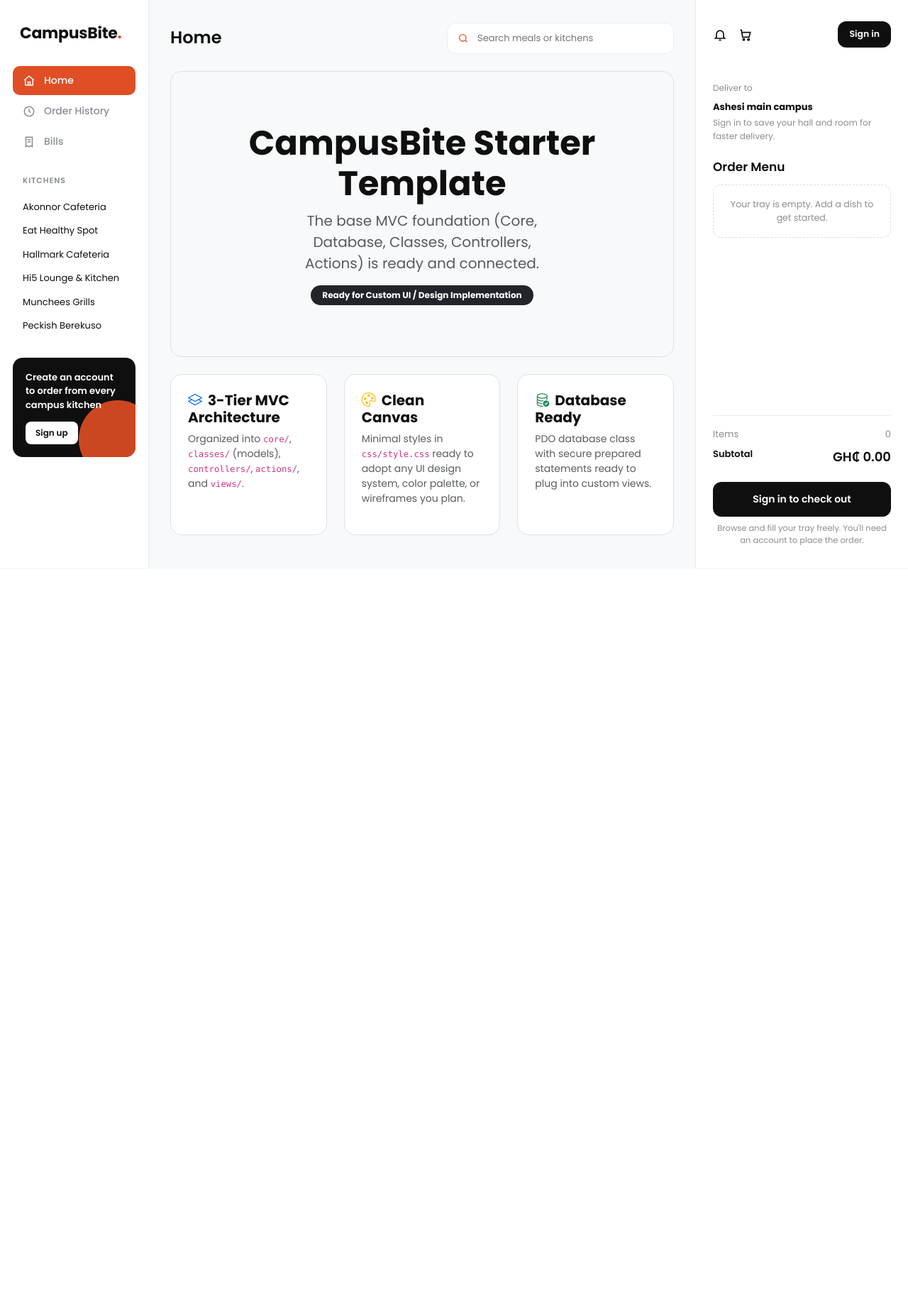
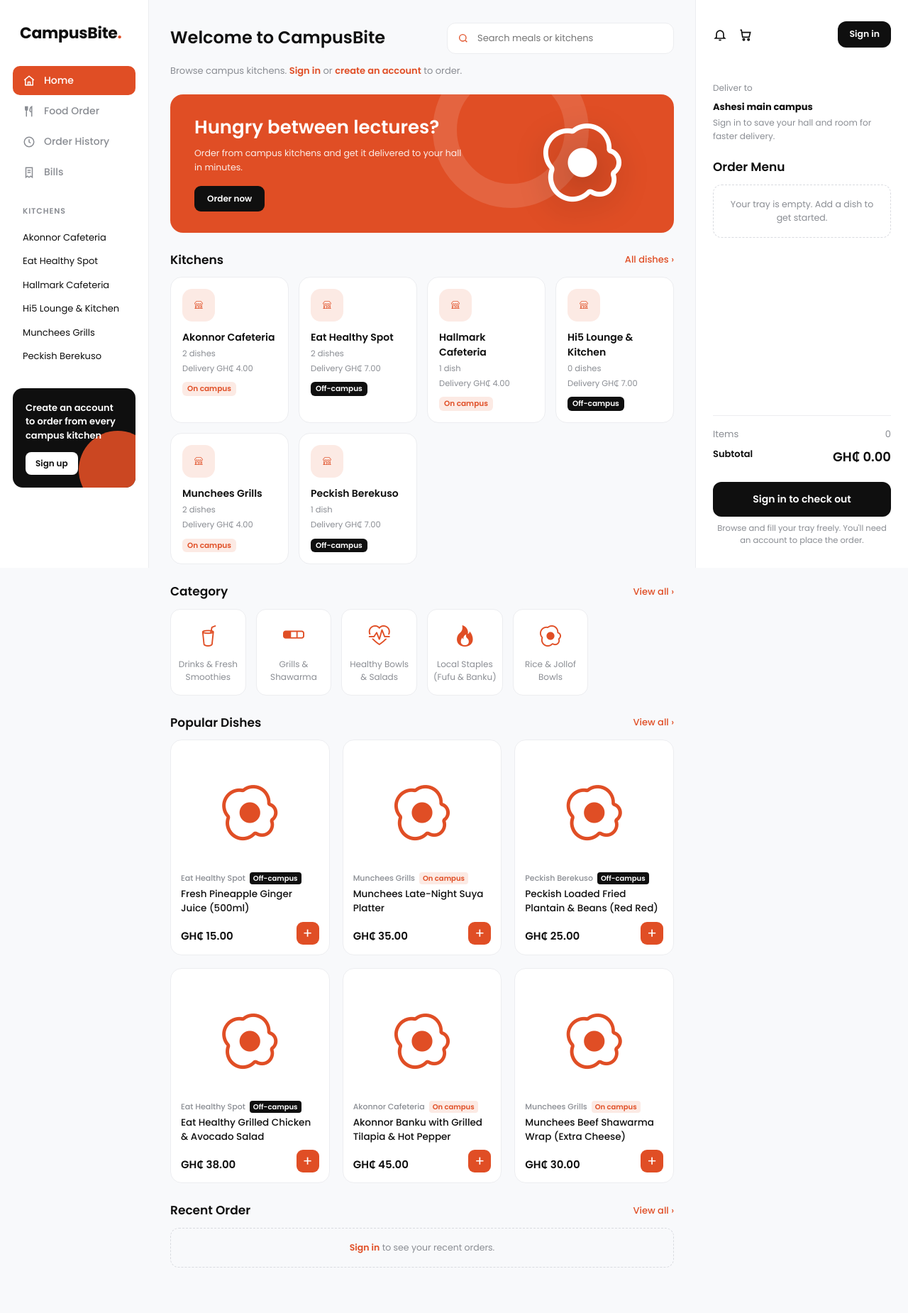
Before and after one commit to jeromeadedze/ProjectEcomm-CampusBite, a PHP site: page /index.php in a window 1280 px wide. Shown: the whole page at 71% size. Before the commit the page ends 800 px from the top, so only its background shows below. Run offline with PHP 8.4, Linux system fonts and the light colour scheme; data comes from the database, SQL or seed files in the repository; tables that the repository leaves empty hold one stand-in row (values such as "Sample post"); a stand-in replaces the project's code that opens the database connection; some libraries are stand-ins or nearby versions.

Commit message:
feat: implement home dashboard and menu listings with kitchen and category filters

```diff
--- a/classes/OrderClass.php
+++ b/classes/OrderClass.php
@@ -87,5 +87,27 @@ class OrderClass extends Database
         $sql = "SELECT * FROM order_tracking WHERE order_id = ? ORDER BY tracking_id ASC";
         return $this->fetchAll($sql, [$orderId]);
     }
+
+    // Latest orders for the home page, each with its first meal and a total
+    public function getRecentOrdersWithSummary($customerId, $limit = 3)
+    {
+        $sql = "SELECT o.order_id, o.invoice_no, o.order_date, o.order_status, o.delivery_fee,
+                       (SELECT COALESCE(SUM(od.qty * p.product_price), 0)
+                        FROM orderdetails od JOIN products p ON od.product_id = p.product_id
+                        WHERE od.order_id = o.order_id) AS items_total,
+                       (SELECT COUNT(*) FROM orderdetails od WHERE od.order_id = o.order_id) AS item_count,
+                       (SELECT p.product_title FROM orderdetails od JOIN products p ON od.product_id = p.product_id
+                        WHERE od.order_id = o.order_id ORDER BY p.product_id LIMIT 1) AS first_title,
+                       (SELECT p.product_image FROM orderdetails od JOIN products p ON od.product_id = p.product_id
+                        WHERE od.order_id = o.order_id ORDER BY p.product_id LIMIT 1) AS first_image,
+                       (SELECT b.brand_name FROM orderdetails od JOIN products p ON od.product_id = p.product_id
+                        JOIN brands b ON p.product_brand = b.brand_id
+                        WHERE od.order_id = o.order_id ORDER BY p.product_id LIMIT 1) AS first_kitchen
+                FROM orders o
+                WHERE o.customer_id = ?
+                ORDER BY o.order_id DESC
+                LIMIT " . intval($limit);
+        return $this->fetchAll($sql, [$customerId]);
+    }
 }
 ?>
--- a/classes/ProductClass.php
+++ b/classes/ProductClass.php
@@ -231,5 +231,73 @@ class ProductClass extends Database
         return $this->execute($sql, [$id]);
     }
 
+    // ==========================================
+    // SHOPPER LISTINGS (available meals in active kitchens only)
+    // ==========================================
+    public function getBrandsWithCounts()
+    {
+        $sql = "SELECT b.*, COUNT(p.product_id) AS dish_count
+                FROM brands b
+                LEFT JOIN products p ON p.product_brand = b.brand_id AND p.is_available = 1
+                WHERE b.is_active = 1
+                GROUP BY b.brand_id
+                ORDER BY b.brand_name ASC";
+        return $this->fetchAll($sql);
+    }
+
+    // Categories that have at least one meal shoppers can order
+    public function getCategoriesWithDishes($brandId = 0)
+    {
+        $sql = "SELECT c.*, COUNT(p.product_id) AS dish_count
+                FROM categories c
+                JOIN products p ON p.product_cat = c.cat_id AND p.is_available = 1
+                JOIN brands b ON p.product_brand = b.brand_id AND b.is_active = 1";
+        $params = [];
+        if ($brandId > 0) {
+            $sql .= " WHERE b.brand_id = ?";
+            $params[] = $brandId;
+        }
+        $sql .= " GROUP BY c.cat_id ORDER BY c.cat_name ASC";
+        return $this->fetchAll($sql, $params);
+    }
+
+    public function countAvailableProducts($brandId = 0, $catId = 0)
+    {
+        [$where, $params] = $this->availableFilter($brandId, $catId);
+        $sql = "SELECT COUNT(*) AS total
+                FROM products p
+                JOIN brands b ON p.product_brand = b.brand_id
+                WHERE $where";
+        $row = $this->fetchOne($sql, $params);
+        return (int)$row['total'];
+    }
+
+    public function getAvailableProductsPage($brandId, $catId, $limit, $offset)
+    {
+        [$where, $params] = $this->availableFilter($brandId, $catId);
+        $sql = "SELECT p.*, c.cat_name, b.brand_name, b.zone
+                FROM products p
+                JOIN categories c ON p.product_cat = c.cat_id
+                JOIN brands b ON p.product_brand = b.brand_id
+                WHERE $where
+                ORDER BY p.product_id DESC
+                LIMIT " . intval($limit) . " OFFSET " . intval($offset);
+        return $this->fetchAll($sql, $params);
+    }
+
+    private function availableFilter($brandId, $catId)
+    {
+        $where = "p.is_available = 1 AND b.is_active = 1";
+        $params = [];
+        if ($brandId > 0) {
+            $where .= " AND p.product_brand = ?";
+            $params[] = $brandId;
+        }
+        if ($catId > 0) {
+            $where .= " AND p.product_cat = ?";
+            $params[] = $catId;
+        }
+        return [$where, $params];
+    }
 }
 ?>
--- a/controllers/OrderController.php
+++ b/controllers/OrderController.php
@@ -54,5 +54,10 @@ class OrderController
     {
         return $this->orderModel->getTrackingHistory($orderId);
     }
+
+    public function getRecentOrdersWithSummary($customerId, $limit = 3)
+    {
+        return $this->orderModel->getRecentOrdersWithSummary($customerId, $limit);
+    }
 }
 ?>
--- a/controllers/ProductController.php
+++ b/controllers/ProductController.php
@@ -7,6 +7,14 @@ class ProductController
         'Zone A' => 'Zone A: on campus (GH₵ 4.00 delivery)',
         'Zone B' => 'Zone B: Berekuso corridor (GH₵ 7.00 delivery)',
     ];
+
+    // Delivery fee in GH₵ for each zone, as shown on kitchen cards
+    const DELIVERY_FEES = [
+        'Zone A' => 4,
+        'Zone B' => 7,
+    ];
+
+    const DISHES_PER_PAGE = 24;
 
     const CATEGORY_ICONS = [
         'bi-egg-fried' => 'Fried egg',
@@ -322,5 +330,31 @@ class ProductController
         return $this->productModel->deleteProduct($id);
     }
 
+    // Shopper listings
+    public function getBrandsWithCounts()
+    {
+        return $this->productModel->getBrandsWithCounts();
+    }
+
+    public function getCategoriesWithDishes($brandId = 0)
+    {
+        return $this->productModel->getCategoriesWithDishes($brandId);
+    }
+
+    public function countAvailableProducts($brandId = 0, $catId = 0)
+    {
+        return $this->productModel->countAvailableProducts($brandId, $catId);
+    }
+
+    public function getAvailableProductsPage($brandId, $catId, $page)
+    {
+        $offset = (max(1, (int)$page) - 1) * self::DISHES_PER_PAGE;
+        return $this->productModel->getAvailableProductsPage($brandId, $catId, self::DISHES_PER_PAGE, $offset);
+    }
+
+    public function deliveryFeeForZone($zone)
+    {
+        return self::DELIVERY_FEES[$zone] ?? self::DELIVERY_FEES['Zone A'];
+    }
 }
 ?>
--- a/css/campusbite.css
+++ b/css/campusbite.css
@@ -173,3 +173,12 @@ a.cb-checkout-signin:hover,a.cb-checkout-link:hover{color:#fff}
 .cb-signin-note{font-size:11.5px;color:var(--muted);text-align:center;margin:8px 0 0;line-height:1.5}
 .cb-signin-note a{color:var(--ember);font-weight:600}
 .cb-page-title{margin-bottom:24px}
+
+/* Home and menu pages */
+.cb-sub{font-size:13px;color:var(--muted);margin:-10px 0 18px}
+.cb-link{color:var(--ember);font-weight:600}
+.cb-link:hover{color:var(--ember-d)}
+.cb-chip{text-decoration:none}
+.cb-vcard-icon i,.cb-cat-icon i{font-size:inherit;line-height:1;color:var(--ember)}
+.cb-hero-emoji i{color:#fff}
+.cb-dish-emoji i{color:var(--ember)}
--- a/index.php
+++ b/index.php
@@ -2,6 +2,5 @@
 define('ROOT_DIR', '.');
 require_once __DIR__ . '/core/core.php';
 
-// Direct to the clean base template view
 require_once __DIR__ . '/views/home.php';
 ?>
--- a/views/home.php
+++ b/views/home.php
@@ -1,43 +1,103 @@
 <?php
+// Translated from the theme's campusbite-dashboard section
+require_once __DIR__ . '/../controllers/ProductController.php';
+require_once __DIR__ . '/../controllers/OrderController.php';
+
 $ROOT_DIR = defined('ROOT_DIR') ? ROOT_DIR : '..';
+
+$productController = new ProductController();
+$kitchens = $productController->getBrandsWithCounts();
+$categories = $productController->getCategoriesWithDishes();
+$popularDishes = $productController->getFeaturedProducts(6);
+
+$recentOrders = [];
+if (is_logged_in()) {
+    $orderController = new OrderController();
+    $recentOrders = $orderController->getRecentOrdersWithSummary(get_user_id(), 3);
+}
+
+$firstName = trim(explode(' ', trim($_SESSION['customer_name'] ?? ''))[0]);
+$pageHeading = is_logged_in() ? 'Hello' . ($firstName !== '' ? ', ' . $firstName : '') : 'Welcome to CampusBite';
+
 require_once __DIR__ . '/layout/header.php';
 ?>
 
-<div class="p-5 mb-4 bg-light rounded-4 text-center border">
-    <div class="container-fluid py-4">
-        <h1 class="display-5 fw-bold">CampusBite Starter Template</h1>
-        <p class="col-md-8 mx-auto fs-5 text-muted">
-            The base MVC foundation (Core, Database, Classes, Controllers, Actions) is ready and connected.
-        </p>
-        <span class="badge bg-dark rounded-pill px-3 py-2">Ready for Custom UI / Design Implementation</span>
+<?php if (!is_logged_in()): ?>
+    <p class="cb-sub">Browse campus kitchens. <a class="cb-link" href="<?php echo $ROOT_DIR; ?>/views/login.php">Sign in</a> or <a class="cb-link" href="<?php echo $ROOT_DIR; ?>/views/register.php">create an account</a> to order.</p>
+<?php endif; ?>
+
+<div class="cb-hero">
+    <div>
+        <h3>Hungry between lectures?</h3>
+        <p>Order from campus kitchens and get it delivered to your hall in minutes.</p>
+        <a class="cb-hero-btn" href="<?php echo $ROOT_DIR; ?>/views/menu.php">Order now</a>
+    </div>
+    <div class="cb-hero-media">
+        <span class="cb-hero-emoji" aria-hidden="true"><i class="bi bi-egg-fried"></i></span>
     </div>
 </div>
 
-<div class="row g-4">
-    <div class="col-md-4">
-        <div class="p-4 border rounded-4 bg-white h-100">
-            <h5 class="fw-bold"><i class="bi bi-layers text-primary me-2"></i>3-Tier MVC Architecture</h5>
-            <p class="text-muted small">
-                Organized into <code>core/</code>, <code>classes/</code> (models), <code>controllers/</code>, <code>actions/</code>, and <code>views/</code>.
-            </p>
-        </div>
+<?php if (!empty($kitchens)): ?>
+    <div class="cb-row"><h2>Kitchens</h2><a class="cb-viewall" href="<?php echo $ROOT_DIR; ?>/views/menu.php">All dishes ›</a></div>
+    <div class="cb-vendors">
+        <?php foreach ($kitchens as $kitchen): ?>
+            <?php require __DIR__ . '/layout/kitchen_card.php'; ?>
+        <?php endforeach; ?>
     </div>
-    <div class="col-md-4">
-        <div class="p-4 border rounded-4 bg-white h-100">
-            <h5 class="fw-bold"><i class="bi bi-palette text-warning me-2"></i>Clean Canvas</h5>
-            <p class="text-muted small">
-                Minimal styles in <code>css/style.css</code> ready to adopt any UI design system, color palette, or wireframes you plan.
-            </p>
-        </div>
+<?php endif; ?>
+
+<?php if (!empty($categories)): ?>
+    <div class="cb-row"><h2>Category</h2><a class="cb-viewall" href="<?php echo $ROOT_DIR; ?>/views/menu.php">View all ›</a></div>
+    <div class="cb-cats">
+        <?php foreach ($categories as $category): ?>
+            <a class="cb-cat" href="<?php echo $ROOT_DIR; ?>/views/menu.php?cat=<?php echo (int)$category['cat_id']; ?>">
+                <div class="cb-cat-icon"><i class="bi <?php echo htmlspecialchars($category['cat_icon']); ?>" aria-hidden="true"></i></div>
+                <?php echo htmlspecialchars($category['cat_name']); ?>
+            </a>
+        <?php endforeach; ?>
     </div>
-    <div class="col-md-4">
-        <div class="p-4 border rounded-4 bg-white h-100">
-            <h5 class="fw-bold"><i class="bi bi-database-check text-success me-2"></i>Database Ready</h5>
-            <p class="text-muted small">
-                PDO database class with secure prepared statements ready to plug into custom views.
-            </p>
-        </div>
+<?php endif; ?>
+
+<div class="cb-row"><h2>Popular Dishes</h2><a class="cb-viewall" href="<?php echo $ROOT_DIR; ?>/views/menu.php">View all ›</a></div>
+<?php if (empty($popularDishes)): ?>
+    <p class="cb-empty">No dishes are on the menu yet. Check back soon.</p>
+<?php else: ?>
+    <div class="cb-grid">
+        <?php foreach ($popularDishes as $dish): ?>
+            <?php require __DIR__ . '/layout/dish_card.php'; ?>
+        <?php endforeach; ?>
     </div>
-</div>
+<?php endif; ?>
+
+<div class="cb-row"><h2>Recent Order</h2><a class="cb-viewall" href="<?php echo $ROOT_DIR; ?>/views/my_orders.php">View all ›</a></div>
+<?php if (!empty($recentOrders)): ?>
+    <div class="cb-grid">
+        <?php foreach ($recentOrders as $order): ?>
+            <?php
+            $orderImage = !empty($order['first_image']) && file_exists(__DIR__ . '/../images/products/' . $order['first_image'])
+                ? $ROOT_DIR . '/images/products/' . htmlspecialchars($order['first_image'])
+                : null;
+            $orderTotal = $order['items_total'] + $order['delivery_fee'];
+            $moreItems = (int)$order['item_count'] - 1;
+            ?>
+            <a class="cb-dish" href="<?php echo $ROOT_DIR; ?>/views/order_tracking.php?order_id=<?php echo (int)$order['order_id']; ?>">
+                <div class="cb-dish-img">
+                    <?php if ($orderImage): ?>
+                        <img src="<?php echo $orderImage; ?>" alt="" loading="lazy">
+                    <?php else: ?>
+                        <span class="cb-dish-emoji" aria-hidden="true"><i class="bi bi-egg-fried"></i></span>
+                    <?php endif; ?>
+                </div>
+                <span class="cb-vchip"><?php echo htmlspecialchars($order['first_kitchen'] ?? ''); ?></span>
+                <p class="cb-dish-name"><?php echo htmlspecialchars($order['first_title'] ?? 'Order'); ?><?php echo $moreItems > 0 ? ' + ' . $moreItems . ' more' : ''; ?></p>
+                <span class="cb-recent-meta">#<?php echo (int)$order['invoice_no']; ?> · <?php echo htmlspecialchars(date('M d', strtotime($order['order_date']))); ?> · GH₵ <?php echo number_format($orderTotal, 2); ?></span>
+            </a>
+        <?php endforeach; ?>
+    </div>
+<?php elseif (is_logged_in()): ?>
+    <p class="cb-empty">No orders yet. Your last three orders will show here.</p>
+<?php else: ?>
+    <p class="cb-empty"><a class="cb-link" href="<?php echo $ROOT_DIR; ?>/views/login.php">Sign in</a> to see your recent orders.</p>
+<?php endif; ?>
 
 <?php require_once __DIR__ . '/layout/footer.php'; ?>
--- /dev/null
+++ b/views/layout/dish_card.php
@@ -0,0 +1,36 @@
+<?php
+/**
+ * One meal card, translated from the theme's cb-dish-card snippet.
+ * Expects $dish (a meal row with brand_name and zone). Set $showKitchen = false to hide the kitchen chip.
+ * Favourite hearts join the card with the favourites page.
+ */
+$showKitchen = $showKitchen ?? true;
+$dishImage = !empty($dish['product_image']) && file_exists(__DIR__ . '/../../images/products/' . $dish['product_image'])
+    ? $ROOT_DIR . '/images/products/' . htmlspecialchars($dish['product_image'])
+    : null;
+$dishInZoneB = ($dish['zone'] ?? '') === 'Zone B';
+?>
+<article class="cb-dish">
+    <a href="<?php echo $ROOT_DIR; ?>/views/single_product.php?id=<?php echo (int)$dish['product_id']; ?>" class="cb-dish-img" aria-label="<?php echo htmlspecialchars($dish['product_title']); ?>">
+        <?php if ($dishImage): ?>
+            <img src="<?php echo $dishImage; ?>" alt="" loading="lazy">
+        <?php else: ?>
+            <span class="cb-dish-emoji" aria-hidden="true"><i class="bi bi-egg-fried"></i></span>
+        <?php endif; ?>
+    </a>
+    <?php if ($showKitchen): ?>
+        <a class="cb-vchip" href="<?php echo $ROOT_DIR; ?>/views/menu.php?brand=<?php echo (int)$dish['product_brand']; ?>">
+            <?php echo htmlspecialchars($dish['brand_name']); ?>
+            <i<?php echo $dishInZoneB ? ' class="b"' : ''; ?>><?php echo $dishInZoneB ? 'Off-campus' : 'On campus'; ?></i>
+        </a>
+    <?php endif; ?>
+    <p class="cb-dish-name"><?php echo htmlspecialchars($dish['product_title']); ?></p>
+    <div class="cb-dish-foot">
+        <span class="cb-price">GH₵ <?php echo number_format($dish['product_price'], 2); ?></span>
+        <form action="<?php echo $ROOT_DIR; ?>/actions/add_to_cart_action.php" method="POST">
+            <input type="hidden" name="product_id" value="<?php echo (int)$dish['product_id']; ?>">
+            <input type="hidden" name="qty" value="1">
+            <button class="cb-add" type="submit" aria-label="Add <?php echo htmlspecialchars($dish['product_title']); ?> to your order">+</button>
+        </form>
+    </div>
+</article>
--- a/views/layout/header.php
+++ b/views/layout/header.php
@@ -8,6 +8,7 @@ $currentPage = basename($_SERVER['SCRIPT_NAME'] ?? 'index.php', '.php');
 $pageTitles = [
     'index' => 'Home',
     'home' => 'Home',
+    'menu' => 'Food Order',
     'search_results' => 'Search',
     'single_product' => 'Food Order',
     'cart' => 'Bills',
@@ -24,6 +25,8 @@ $pageTitles = [
     'orders' => 'Orders',
 ];
 $pageTitle = $pageTitles[$currentPage] ?? 'CampusBite';
+// A page can set $pageHeading before including this file to show a different heading than its title
+$pageHeadingText = $pageHeading ?? $pageTitle;
 
 // Stamp stylesheets with their edit time so a change shows without a hard refresh
 $cssVersion = function ($file) {
@@ -54,7 +57,7 @@ $cssVersion = function ($file) {
         <?php require __DIR__ . '/sidebar.php'; ?>
         <main class="cb-main" id="MainContent">
             <div class="cb-top cb-page-title">
-                <h1><?php echo htmlspecialchars($pageTitle); ?></h1>
+                <h1><?php echo htmlspecialchars($pageHeadingText); ?></h1>
                 <form class="cb-search" action="<?php echo $ROOT_DIR; ?>/views/search_results.php" method="GET" role="search">
                     <svg viewBox="0 0 24 24" fill="none" stroke="currentColor" stroke-width="2" aria-hidden="true"><circle cx="11" cy="11" r="7"/><path d="m20 20-3.5-3.5"/></svg>
                     <input type="search" name="q" placeholder="Search meals or kitchens" aria-label="Search meals or kitchens" value="<?php echo htmlspecialchars($_GET['q'] ?? ''); ?>">
--- /dev/null
+++ b/views/layout/kitchen_card.php
@@ -0,0 +1,16 @@
+<?php
+/**
+ * One kitchen card, translated from the theme's cb-vendor-card snippet.
+ * Expects $kitchen (a brand row with dish_count).
+ */
+$kitchenInZoneB = $kitchen['zone'] === 'Zone B';
+$kitchenFee = ProductController::DELIVERY_FEES[$kitchen['zone']] ?? ProductController::DELIVERY_FEES['Zone A'];
+$kitchenDishes = (int)$kitchen['dish_count'];
+?>
+<a class="cb-vcard" href="<?php echo $ROOT_DIR; ?>/views/menu.php?brand=<?php echo (int)$kitchen['brand_id']; ?>">
+    <span class="cb-vcard-icon" aria-hidden="true"><i class="bi bi-shop"></i></span>
+    <b><?php echo htmlspecialchars($kitchen['brand_name']); ?></b>
+    <span><?php echo $kitchenDishes; ?> dish<?php echo $kitchenDishes === 1 ? '' : 'es'; ?></span>
+    <span>Delivery GH₵ <?php echo number_format($kitchenFee, 2); ?></span>
+    <em class="cb-zone <?php echo $kitchenInZoneB ? 'cb-zone-b' : 'cb-zone-a'; ?>"><?php echo $kitchenInZoneB ? 'Off-campus' : 'On campus'; ?></em>
+</a>
--- a/views/layout/sidebar.php
+++ b/views/layout/sidebar.php
@@ -7,7 +7,7 @@ require_once __DIR__ . '/../../controllers/ProductController.php';
 
 $sidebarController = new ProductController();
 $sidebarKitchens = $sidebarController->getAllBrands();
-$searchedFor = trim($_GET['q'] ?? '');
+$currentBrandId = $currentPage === 'menu' ? (int)($_GET['brand'] ?? 0) : 0;
 
 $navLink = function ($pages) use ($currentPage) {
     return in_array($currentPage, $pages, true) ? 'class="is-active" aria-current="page"' : '';
@@ -19,6 +19,9 @@ $adminPages = ['brand', 'category', 'product', 'orders', 'customers'];
     <nav class="cb-nav" aria-label="Main">
         <a href="<?php echo $ROOT_DIR; ?>/index.php" <?php echo $navLink(['index', 'home']); ?>>
             <svg viewBox="0 0 24 24" fill="none" stroke="currentColor" stroke-width="2" stroke-linejoin="round" aria-hidden="true"><path d="M3 10.5 12 3l9 7.5"/><path d="M5 9v11h14V9"/><path d="M10 20v-6h4v6"/></svg>Home
+        </a>
+        <a href="<?php echo $ROOT_DIR; ?>/views/menu.php" <?php echo $currentPage === 'menu' && $currentBrandId === 0 ? 'class="is-active" aria-current="page"' : ''; ?>>
+            <svg viewBox="0 0 24 24" fill="none" stroke="currentColor" stroke-width="2" stroke-linecap="round" aria-hidden="true"><path d="M7 3v8M5 3v5a2 2 0 0 0 4 0V3M7 11v10"/><path d="M17 21V3c-2.5 1.5-3.5 4-3.5 7 0 2 1 3 3.5 3"/></svg>Food Order
         </a>
         <a href="<?php echo $ROOT_DIR; ?>/views/my_orders.php" <?php echo $navLink(['my_orders', 'order_tracking']); ?>>
             <svg viewBox="0 0 24 24" fill="none" stroke="currentColor" stroke-width="2" aria-hidden="true"><circle cx="12" cy="12" r="9"/><path d="M12 7v5l3 2"/></svg>Order History
@@ -36,8 +39,8 @@ $adminPages = ['brand', 'category', 'product', 'orders', 'customers'];
     <p class="cb-side-label">Kitchens</p>
     <div class="cb-side-kitchens">
         <?php foreach ($sidebarKitchens as $kitchen): ?>
-            <?php $isCurrent = $currentPage === 'search_results' && $searchedFor === $kitchen['brand_name']; ?>
-            <a href="<?php echo $ROOT_DIR; ?>/views/search_results.php?q=<?php echo urlencode($kitchen['brand_name']); ?>" <?php echo $isCurrent ? 'class="is-active" aria-current="page"' : ''; ?>>
+            <?php $isCurrent = $currentBrandId === (int)$kitchen['brand_id']; ?>
+            <a href="<?php echo $ROOT_DIR; ?>/views/menu.php?brand=<?php echo (int)$kitchen['brand_id']; ?>" <?php echo $isCurrent ? 'class="is-active" aria-current="page"' : ''; ?>>
                 <?php echo htmlspecialchars($kitchen['brand_name']); ?>
             </a>
         <?php endforeach; ?>
```
Also changed, not shown: views/menu.php (added, +143 -0 lines).
